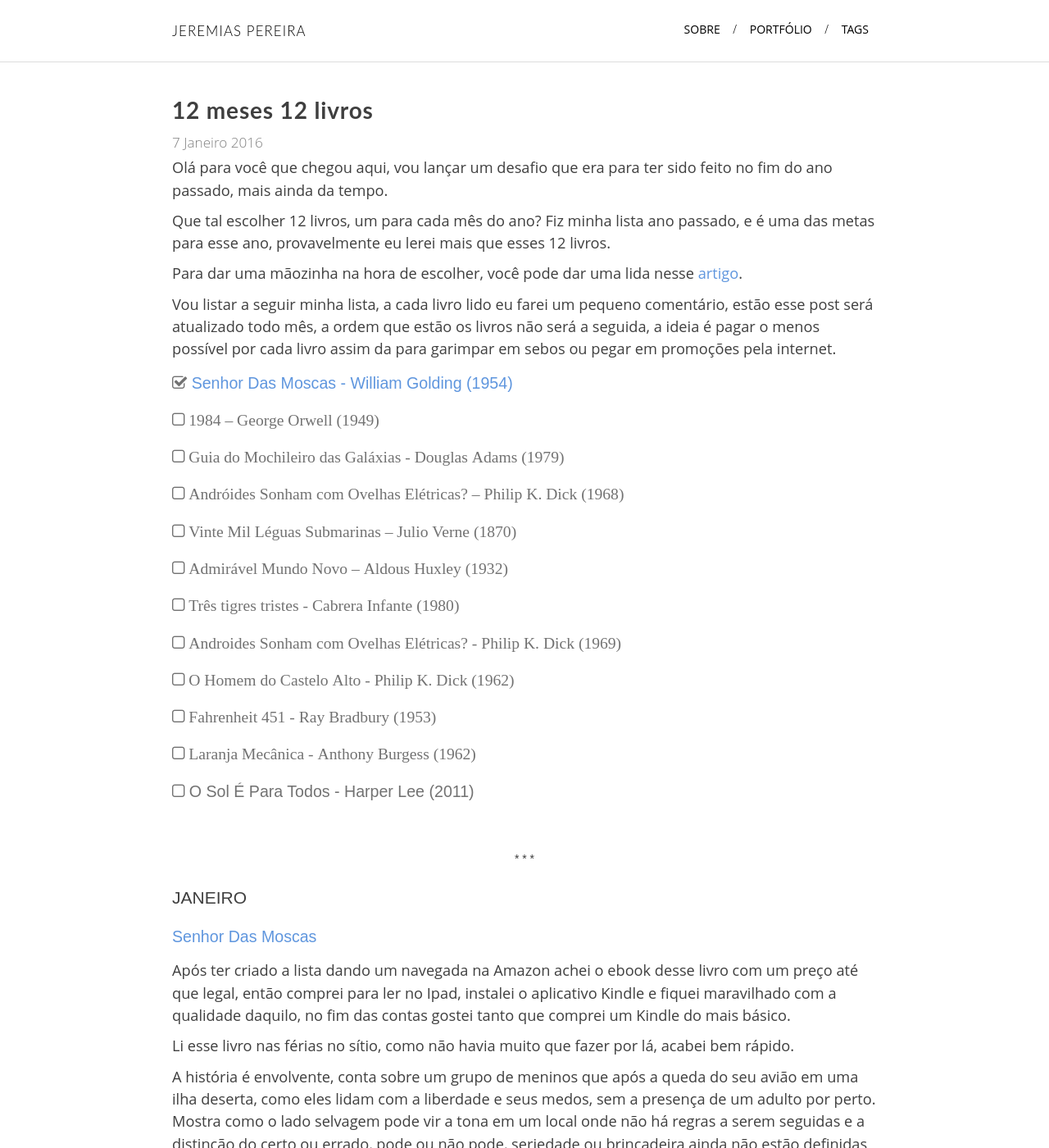
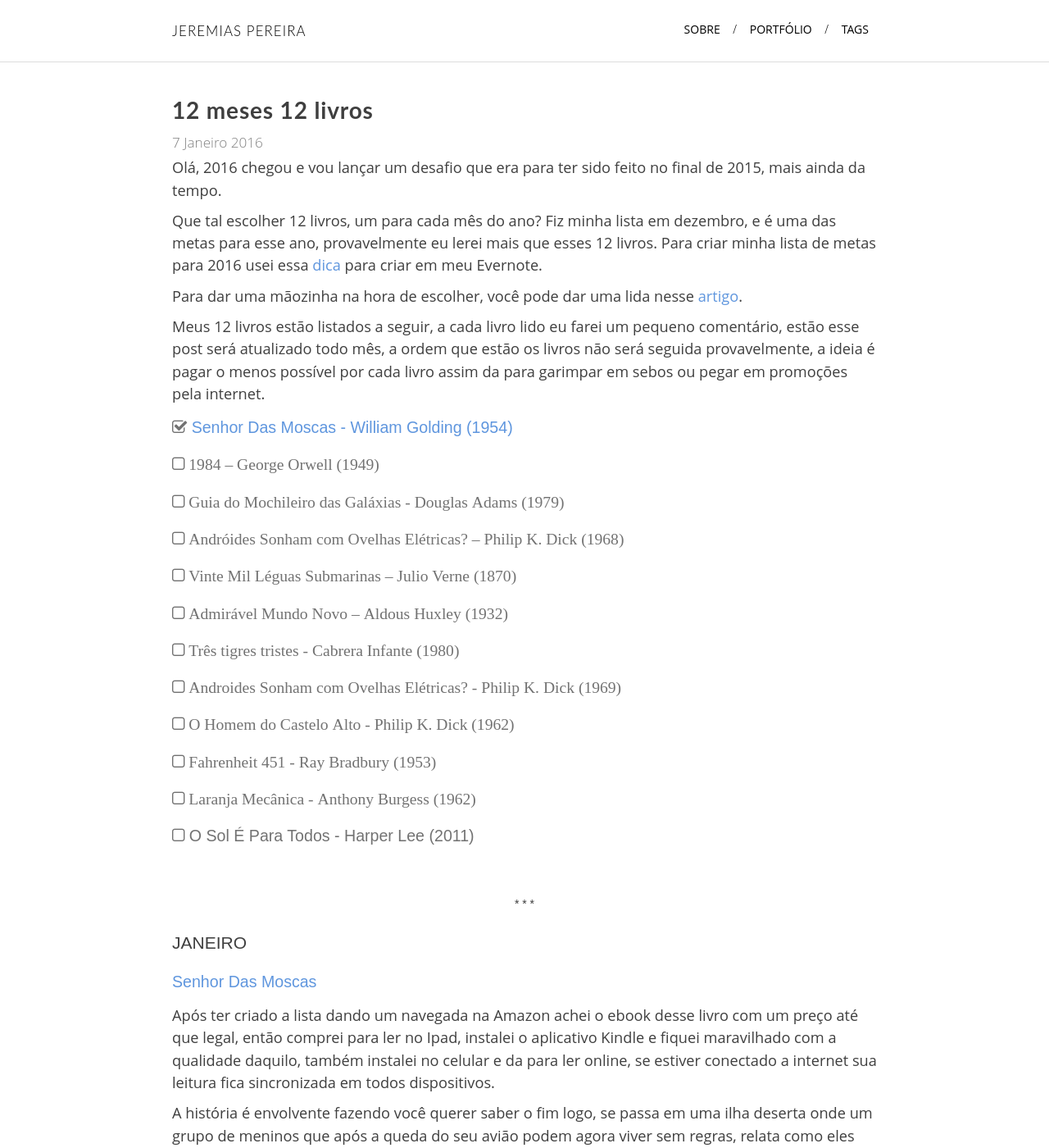
Before and after one commit to jeremiaspereira/jeremiaspereira.github.io, a Jekyll site: the page built from _posts/2016-01-07-12-meses-12-livros.markdown, in a window 1280 px wide and 1400 px high. Shown: the whole window at 82% size. Built offline with Jekyll 4.4.1, drawn with Linux system fonts in a browser that asks for light colours; some web fonts are replaced; some of the changed text lies outside the part shown.

```diff
--- a/_posts/2016-01-07-12-meses-12-livros.markdown
+++ b/_posts/2016-01-07-12-meses-12-livros.markdown
@@ -6,14 +6,13 @@
 tag: Livros
 ---
 
-Olá para você que chegou aqui,  vou lançar um desafio que era para ter sido feito no fim do ano passado, mais ainda da tempo.
+Olá, 2016 chegou e vou lançar um desafio que era para ter sido feito no final de 2015, mais ainda da tempo.
 
-Que tal escolher 12 livros, um para cada mês do ano? Fiz minha lista ano passado, e é uma das metas para esse ano, provavelmente eu lerei mais que esses 12 livros.
+Que tal escolher 12 livros, um para cada mês do ano? Fiz minha lista em dezembro, e é uma das metas para esse ano, provavelmente eu lerei mais que esses 12 livros. Para criar minha lista de metas para 2016 usei essa [dica](https://blog.evernote.com/ptbr/2015/12/08/como-planejar-e-acompanhar-as-metas-com-o-evernote-por-mauricio-aizawa/){:target="_blank"} para criar em meu Evernote.
 
 Para dar uma mãozinha na hora de escolher, você pode dar uma lida nesse [artigo](http://tutano.trampos.co/5162-42-livros-sobre-a-vida-o-universo-e-tudo-mais/ ){:target="_blank"}.
 
-Vou listar a seguir minha lista, a cada livro lido eu farei um pequeno comentário, estão esse post será atualizado todo mês, a ordem que estão os livros não será a seguida, a ideia é pagar o menos possível por cada livro assim da para garimpar em sebos ou pegar em promoções pela internet.
-
+Meus 12 livros estão listados a seguir, a cada livro lido eu farei um pequeno comentário, estão esse post será atualizado todo mês, a ordem que estão os livros não será seguida provavelmente, a ideia é pagar o menos possível por cada livro assim da para garimpar em sebos ou pegar em promoções pela internet.
 
 
 #### <i class="fa fa-check-square-o"> </i>  [Senhor Das Moscas - William Golding (1954)](#1)
@@ -50,11 +49,10 @@
 
 #### <a name="1">Senhor Das Moscas</a>
 
-Após ter criado a lista dando um navegada na Amazon achei o ebook desse livro com um preço até que legal, então comprei para ler no Ipad, instalei o aplicativo Kindle e fiquei maravilhado com a qualidade daquilo, no fim das contas gostei tanto que comprei um Kindle do mais básico.
+Após ter criado a lista dando um navegada na Amazon achei o ebook desse livro com um preço até que legal, então comprei para ler no Ipad, instalei o aplicativo Kindle e fiquei maravilhado com a qualidade daquilo, também instalei no celular e da para ler online, se estiver conectado a internet sua leitura fica sincronizada em todos dispositivos.
 
-Li esse livro nas férias no sítio, como não havia muito que fazer por lá, acabei bem rápido.
-
-A história é envolvente, conta sobre um grupo de meninos que após a queda do seu avião em uma ilha deserta, como eles lidam com a liberdade e seus medos, sem a presença de um adulto por perto. Mostra como o lado selvagem pode vir a tona em um local onde não há regras a serem seguidas e a distinção do certo ou errado, pode ou não pode, seriedade ou brincadeira ainda não estão definidas na cabeça de uma criança.
+A história é envolvente fazendo você querer saber o fim logo, se passa em uma ilha deserta onde um grupo de meninos que após a queda do seu avião
+podem agora viver sem regras, relata como eles lidam com a liberdade e seus medos, sem a presença de um adulto por perto, também mostra como o lado selvagem é despertado com o tempo.
 
 
 “Você é um menino muito bobo”, disse o Senhor das Moscas. “Só um menino, muito bobo e ignorante.”
--- a/sobre.html
+++ b/sobre.html
@@ -4,7 +4,7 @@
 permalink: /sobre/
 ---
 
-<p>Olá, seja bem-vindo, meu nome é Jeremias Pereira, sou mineiro nascido e criado em um sítio na cidade de Estiva, hoje moro em Campinas - SP. Sou Bacharel em Sistema de Informação e trabalho como programador PHP na <a href="http://www.wareline.com.br/wareline/home" target="_blank">Wareline.</a> 0.</p>
+<p>Olá, seja bem-vindo, meu nome é Jeremias Pereira, sou mineiro nascido e criado em um sítio na cidade de Estiva, hoje moro em Campinas - SP. Sou Bacharel em Sistema de Informação e trabalho como programador PHP na <a href="http://www.wareline.com.br/wareline/home" target="_blank">Wareline</a>.</p>
 
 <p>Esse blog foi feito para brincar com o <a href="http://jekyllrb.com/" target="_blank">Jekyll</a>, você pode ver como ele foi feito <a href="https://github.com/jeremiaspereira/jeremiaspereira.github.io" target="_blank">aqui</a>, anteriormente estava usando WordPress, que curtia bastante, mais dava muito trabalho para ficar atualizando.</p>
 
```
